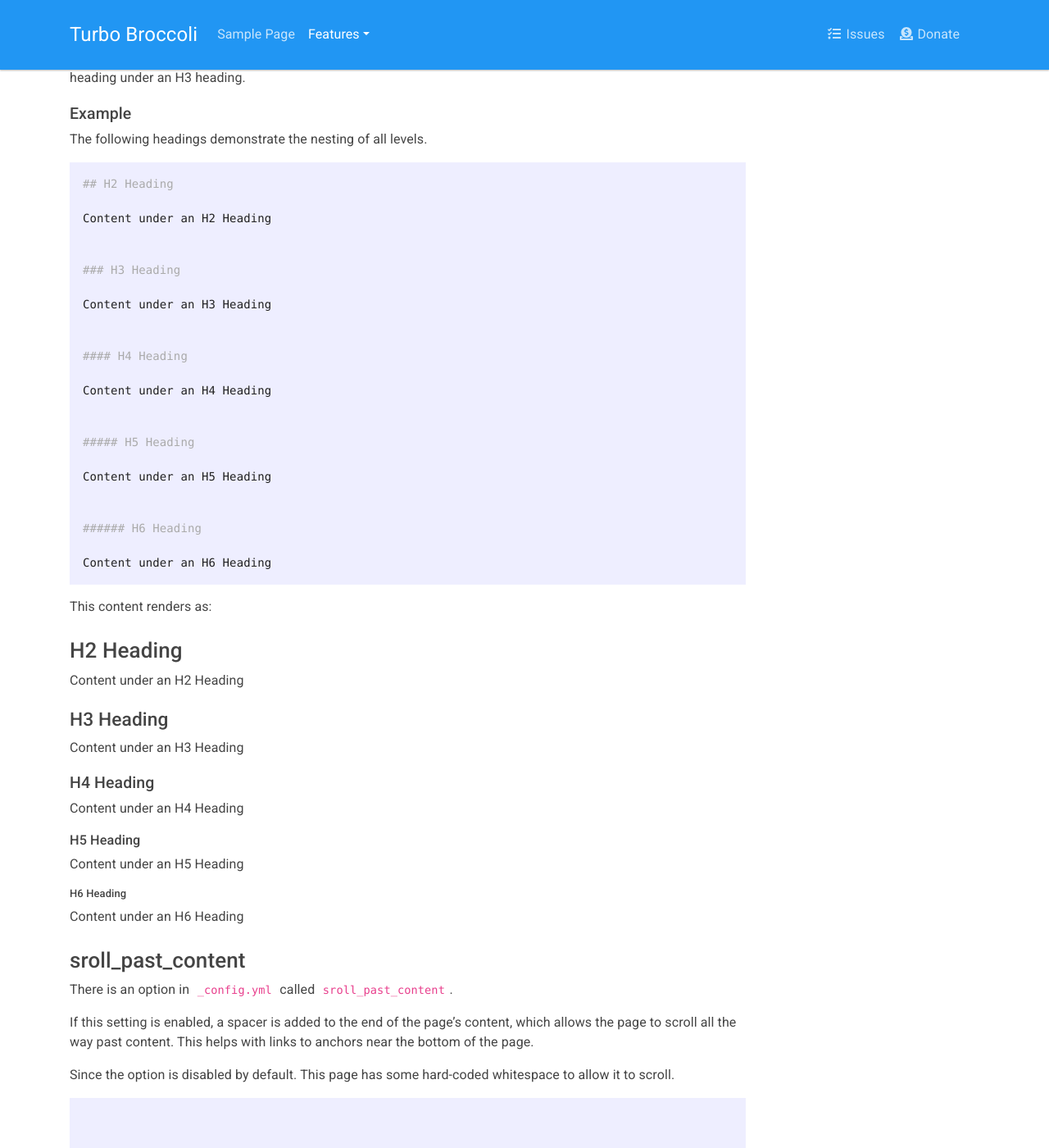
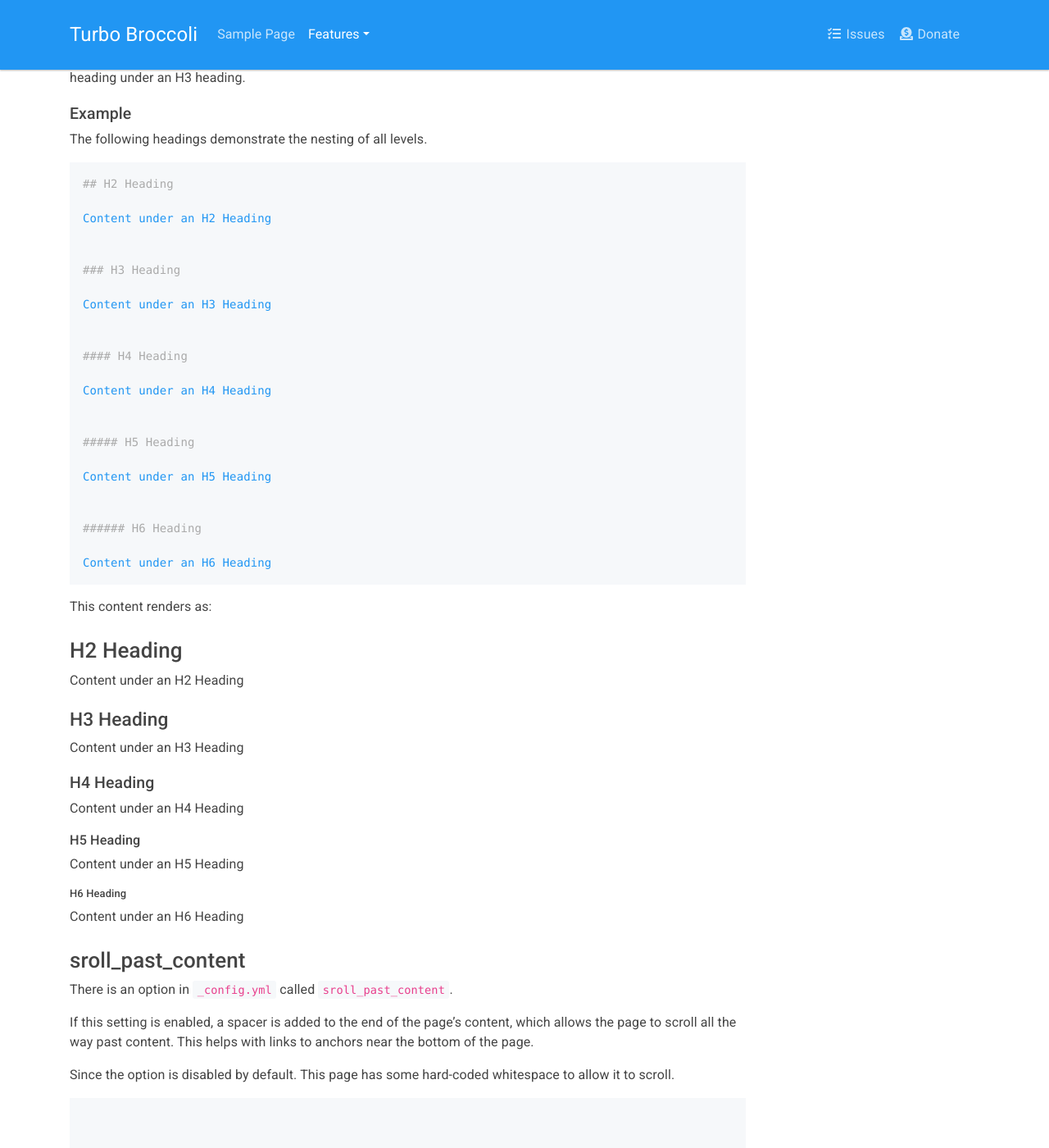
Before and after one commit to aensley/turbo-broccoli, a Jekyll site: the page built from _pages/Table-of-Contents.md, in a window 1280 px wide and 1400 px high, scrolled down 469 px. Shown: the whole window at 82% size. Built offline with Jekyll 4.4.1, drawn with Linux system fonts in a browser that asks for light colours; nearby versions of some CDN libraries.

Commit message:
Fix syntax highlighting themeability

```diff
--- a/_sass/_syntax-highlighting.scss
+++ b/_sass/_syntax-highlighting.scss
@@ -15,22 +15,21 @@ code {
 
 pre code {
   padding: 0;
+  color: var(--primary);
 }
 
-/*
 .highlighter-rouge {
   background: #f6f8fa;
 }
-*/
 
 .highlight {
-  /*background: #f6f8fa;*/
+  background: #f6f8fa;
   background: #fff;
   margin-bottom: 15px;
 
   .highlighter-rouge & {
     background: #eef;
-    /*background: #f6f8fa;*/
+    background: #f6f8fa;
   }
 
   .c     { color: #998; font-style: italic } // Comment
```
